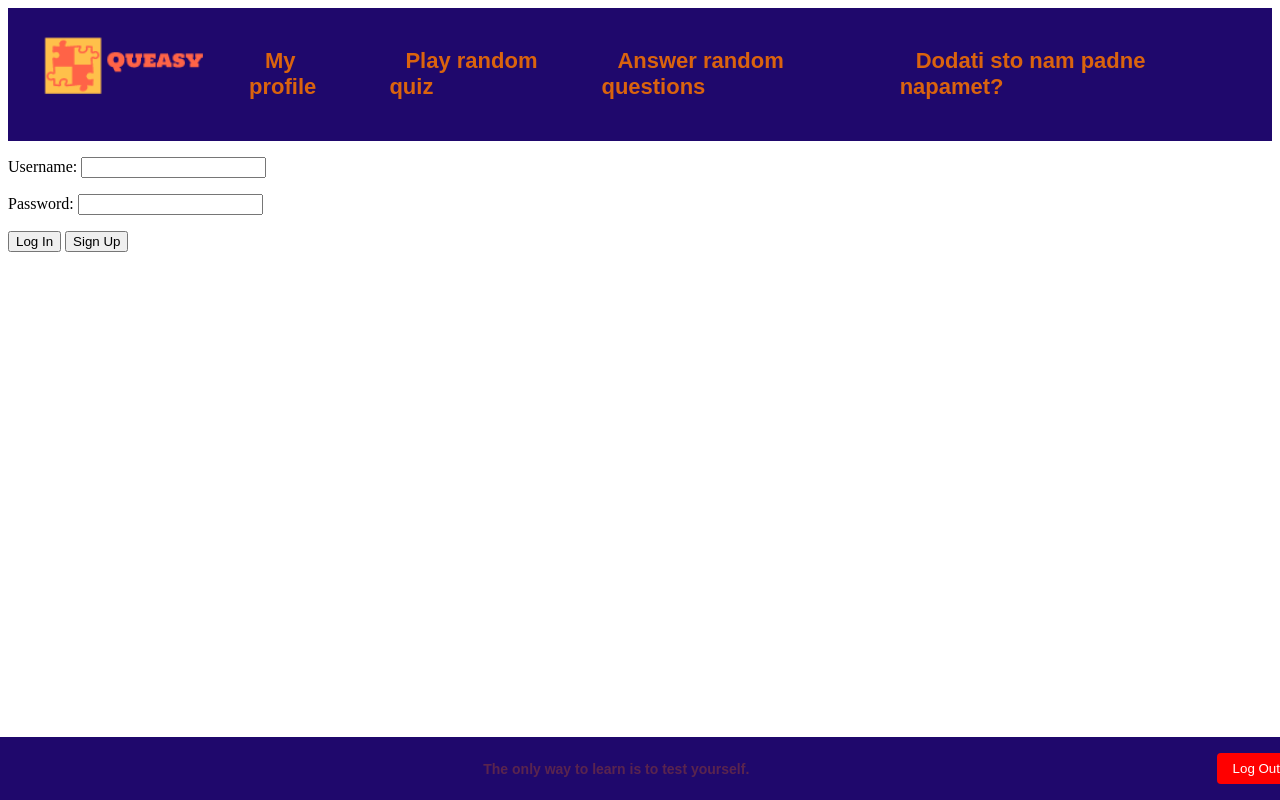
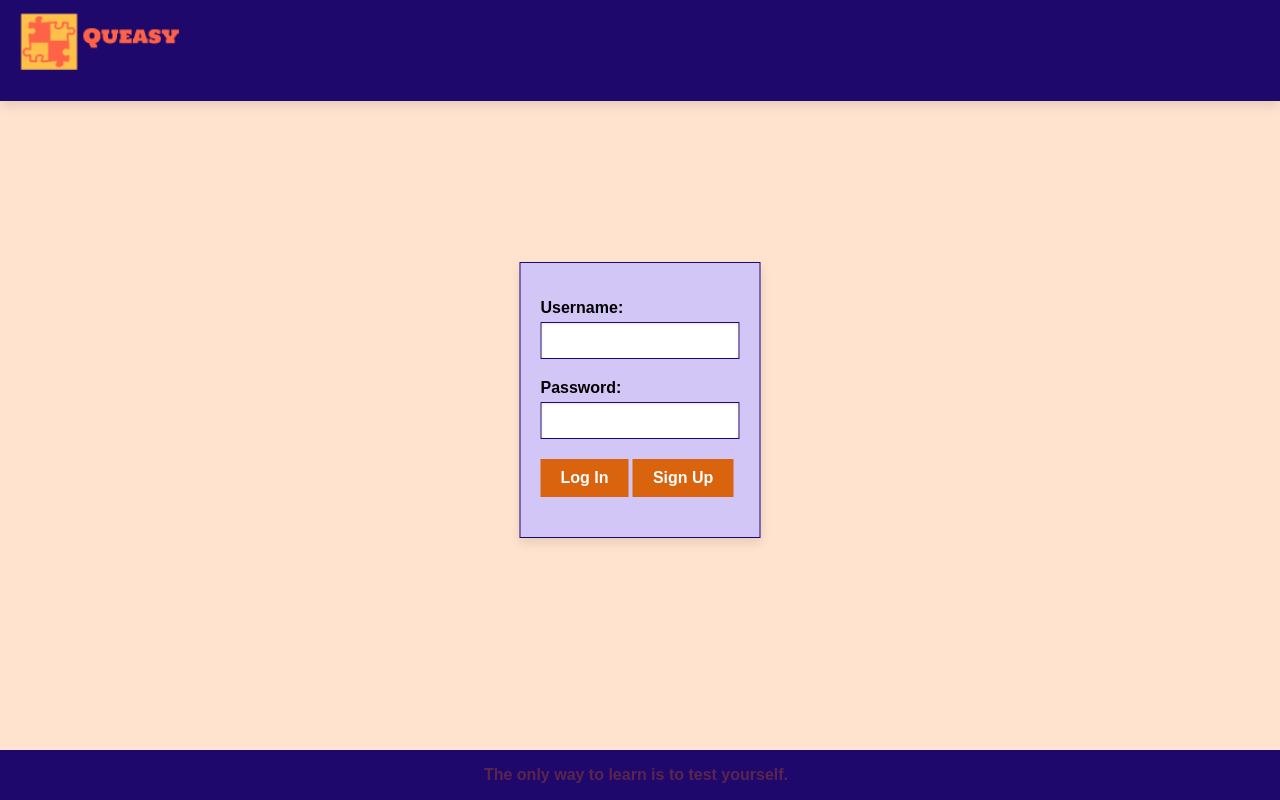
Before and after one commit to filip-kustura/queasy, a PHP site: page /index.php?rt=login in a window 1280 px wide. Run offline with PHP 8.4, Linux system fonts and the light colour scheme.

Commit message:
Implement logout feature; Add some CSS

```diff
--- a/controller/homeController.php
+++ b/controller/homeController.php
@@ -1,10 +1,10 @@
 <?php
-
-require_once __DIR__ . '/../model/session.class.php';
 
 class HomeController {
 	public function index() {
-		$ss = Session::getInstance();
+		session_start();
+		if (!isset($_SESSION['username']))
+			header('Location: index.php?rt=login'); // Korisnik nije ulogiran -- preusmjeri na podstranicu za login
 
 		require_once __DIR__ . '/../view/home_index.php';
 	}
--- a/controller/loginController.php
+++ b/controller/loginController.php
@@ -4,15 +4,17 @@ require_once __DIR__ . '/../model/loginservice.class.php';
 
 class LoginController {
 	public function index() {
-		// Dohvati session
-		$ss = Session::getInstance();
+		session_start();
 
 		if (isset($_SESSION['username'])) // Korisnik je ulogiran -- preusmjeri na homepage
 			header('Location: index.php?rt=home');
 
 		if (isset($_SESSION['warning'])) {
 			$warning = $_SESSION['warning'];
-			if ($warning !== '') $ss->destroy();
+			if ($warning !== '') {
+				session_unset();
+				session_destroy();
+			}
 		}
 
 		require_once __DIR__ . '/../view/login_index.php';
@@ -30,8 +32,8 @@ class LoginController {
 				else
 					header('Location: index.php?rt=login');
 			} else {
-				$ss = Session::getInstance();
-				$ss->warning = 'Please enter the login credentials.';
+				session_start();
+				$_SESSION['warning'] = 'Please enter the login credentials.';
 				header('Location: index.php?rt=login');
 			}
 		} else if (isset($_POST['sign-up'])) {
--- a/css/queasy.css
+++ b/css/queasy.css
@@ -1,20 +1,138 @@
+body {
+    font-family: Arial, sans-serif;
+    /*background-color: #d1c6f5;*/
+    background-color: #ffe3cf;
+    margin: 0;
+}
+
+body > :not(header, footer) {
+    padding: 20px;
+}
+
+header {
+    display: flex;
+    align-items: center;
+    /*justify-content: space-between;*/
+    background-color: #1f086c;
+    box-shadow: 0px 5px 10px rgba(0, 0, 0, 0.1);
+    /*padding: 16px;*/
+    margin-bottom: 20px;
+}
+
+.logo {
+    width: 225px;
+}
+
+nav {
+    list-style-type: none;
+    margin: 0;
+    padding: 0;
+    display: flex;
+}
+
+nav li {
+    margin-right: 16px;
+}
+
+nav li a {
+    text-decoration: none;
+    color: #da630e;
+    padding: 8px 16px;
+    font-size: 22px;
+    font-weight: bold;
+    font-family: "Arial", sans-serif;
+}
+
+nav li a:hover {
+    font-size: 22px;
+    background-color: #da630e;
+    color: #1f086c;
+    font-weight: bold;
+    font-family: "Arial", sans-serif;
+}
+
+nav li a.active {
+    background-color: #baa414;
+    color: #baa414;
+}
+
+.centered {
+    position: absolute;
+    top: 50%;
+    left: 50%;
+    transform: translate(-50%, -50%);
+}
+
+#warning {
+    position: absolute;
+    left: 50%;
+    transform: translate(-50%, -50%);
+    color: red
+}
+
+#login-form {
+    /*max-width: 400px;
+    margin: 0 auto;*/
+    padding: 20px;
+    box-shadow: 0px 5px 10px rgba(0, 0, 0, 0.1);
+    background-color: #d1c6f5;
+    border: 1px solid #1f086c
+}
+
+#login-form p {
+    margin-bottom: 20px;
+}
+
+#login-form label {
+    display: block;
+    margin-bottom: 5px;
+    font-weight: bold;
+}
+
+#login-form input[type="text"],
+#login-form input[type="password"] {
+    box-sizing: border-box;
+    width: 100%;
+    padding: 10px;
+    border: 1px solid #1f086c;
+    box-shadow: inset 0 1px 3px rgba(0, 0, 0, 0.1);
+}
+
+#login-form input[type="submit"] {
+    background: #da630e;
+    border: none;
+    color: white;
+    padding: 10px 20px;
+    cursor: pointer;
+    font-size: 1em;
+    font-weight: bold;
+}
+
+#login-form input[type="submit"]:hover {
+    background: #ba8014;
+}
+
 .footer {
     position: fixed;
     bottom: 0;
     left: 0;
     width: 100%;
     background-color: #1f086c;
-    padding: 16px;
+    padding-top: 16px;
+    padding-bottom: 16px;
+    padding-right: 8px;
     display: flex;
     align-items: center;
     justify-content: space-between;
     color: #da630e;
     font-family: Arial, sans-serif;
+    box-sizing: border-box;
 }
+
 
 .quote-container {
     flex-grow: 1;
-    font-size: 14px;
+    font-size: 16px;
     font-weight: bold;
     font-family: "Arial", sans-serif;
     text-align: center;
@@ -24,10 +142,10 @@
     justify-content: center;
 }
 
-.logout-button {
+#logout-button {
     background-color: red;
     color: #fff;
-    padding: 8px 16px;
+    padding: 1px 8px;
     border: none;
     border-radius: 4px;
     cursor: pointer;
@@ -44,52 +162,3 @@
         opacity: 1;
     }
 }
-
-.footer-container {
-    display: flex;
-    align-items: center;
-    justify-content: space-between;
-    background-color: #1f086c;
-    padding: 16px;
-}
-
-.logo {
-    width: 225px;
-}
-
-.menu {
-    list-style-type: none;
-    margin: 0;
-    padding: 0;
-    display: flex;
-}
-
-.menu li {
-    margin-right: 16px;
-}
-
-.menu li a {
-    text-decoration: none;
-    color: #da630e;
-    padding: 8px 16px;
-    font-size: 22px;
-    font-weight: bold;
-    font-family: "Arial", sans-serif;
-}
-
-.menu li a:hover {
-    font-size: 22px;
-    background-color: #da630e;
-    color: #1f086c;
-    font-weight: bold;
-    font-family: "Arial", sans-serif;
-}
-
-.menu li a.active {
-    background-color: #baa414;
-    color: #baa414;
-}
-
-#warning {
-    color: red
-}
--- a/model/loginservice.class.php
+++ b/model/loginservice.class.php
@@ -1,7 +1,6 @@
 <?php
 
 require_once __DIR__ . '/../app/database/db.class.php';
-require_once __DIR__ . '/session.class.php';
 
 class LoginService {
 	function handleLoginAttempt($username_input, $password_input) {
@@ -22,15 +21,14 @@ class LoginService {
 
 			$row = $statement->fetch();
 
-			// Započni session
-			$ss = Session::getInstance();
+			session_start();
 
 			if ($row === false) {
-				$ss->warning = 'Non-existent user.';
+				$_SESSION['warning'] = 'Non-existent user.';
 				return false; // Login unsuccessful
 			} else {
 				if ($username_input !== $row['username']) {
-					$ss->warning = 'Non-existent user.';
+					$_SESSION['warning'] = 'Non-existent user.';
 					return false; // Login unsuccessful
 				}
 
@@ -38,11 +36,11 @@ class LoginService {
 
 				if (password_verify($password_input, $hash)) {
 					// Spremi korisnikov ID i username u session
-					$ss->id = $row['id'];
-					$ss->username = $row['username'];
+					$_SESSION['id'] = $row['id'];
+					$_SESSION['username'] = $row['username'];
 					return true; // Login successful
 				} else {
-					$ss->warning = 'Invalid password.';
+					$_SESSION['warning'] = 'Invalid password.';
 					return false; // Login unsuccessful
 				}
 			}
--- a/model/session.class.php
+++ /dev/null
@@ -1,44 +0,0 @@
-<?php
-
-/*
-	Singleton klasa koja "omotava" $_SESSION -- pazi da se samo jednom pozove session_start.
-	Također, ima __get i __set koji čitaju i postavljaju vrijednosti u superglobalnu varijablu $_SESSION.
-
-	Dakle, pristup $_SESSION-u se radi ovako:
-		$ss = Session::getInstance();
-		$ss->nesto = 8; // kao da smo napisali $_SESSION['nesto'] = 8.
-*/
-
-class Session
-{
-	private static $instance = null;
-
-	private function __construct() { }
-	private function __clone() { }
-
-	public static function getInstance()
-	{
-		if( Session::$instance === null )
-	    {
-	    	session_start();
-	    	Session::$instance = new Session;
-	    }
-		return Session::$instance;
-	}
-
-	public function destroy() { session_unset(); session_destroy(); Session::$instance = null; }
-
-	// Podatke dohvaćamo i spremamo u $_SESSION['var'] preko Session::getInstance()->var
-	// Pazi: vraćamo referencu (&).
-	public function &__get( $prop )
-	{
-		if( isset( $_SESSION[ $prop ] ) )
-			return $_SESSION[ $prop ];
-
-		throw new Exception( 'Property ' . $prop . ' non-existent.' );
-	}
-
-	public function __set( $prop, $val ) { $_SESSION[ $prop ] = $val; }
-}
-
-?>
--- a/view/_footer.php
+++ b/view/_footer.php
@@ -1,10 +1,9 @@
-<footer class="footer">
-            <div class="quote-container">
-                <span id="quote-text">"Quizzes are not about being right or wrong; they're about learning and growth."</span>
-            </div>
-            <button class="logout-button">Log Out</button>
-        </footer>
-
+    <footer class="footer">
+        <div class="quote-container">
+            <span id="quote-text">"Quizzes are not about being right or wrong; they're about learning and growth."</span>
+        </div>
+        <?php if (isset($_SESSION['id'])) echo '<form action="index.php?rt=index" method="post"><input type="submit" value="Log Out" name="logout" id="logout-button">'?>
+    </footer>
 
     <script>
         var quotes = [
--- a/view/_header.php
+++ b/view/_header.php
@@ -7,14 +7,19 @@
     <link rel="stylesheet" href="css/queasy.css">
 </head>
 <body>
-    <div class="footer-container">
+    <header>
         <div>
             <img src="imgs/queasylogo.png" alt="Queasy Logo" class="logo">
         </div>
-        <ul class="menu">
+        <?php
+            if (isset($_SESSION['id']))
+                echo '
+        <nav>
             <li><a href="../controller/MyProfileController.php">My profile</a></li>
             <li><a href="../controller/RandomQuizController.php">Play random quiz</a></li>
             <li><a href="../controller/RandomQsController.php">Answer random questions</a></li>
             <li><a href="../controller/WhateverController.php">Dodati sto nam padne napamet?</a></li>
-        </ul>
-    </div>
+    	</nav>
+        ';
+        ?>
+    </header>
--- a/view/home_index.php
+++ b/view/home_index.php
@@ -1,5 +1,5 @@
 <?php require_once __DIR__ . '/_header.php'; ?>
 
-Welcome, <?php echo $ss->username; ?>.
+<span>Welcome, <?php echo $_SESSION['username']; ?>.</span>
 
 <?php require_once __DIR__ . '/_footer.php'; ?>
--- a/view/login_index.php
+++ b/view/login_index.php
@@ -1,6 +1,8 @@
 <?php require_once __DIR__ . '/_header.php'; ?>
 
-<form action="index.php?rt=login/handleAction" method="post">
+<?php require_once __DIR__ . '/warning.php'; ?>
+
+<form action="index.php?rt=login/handleAction" method="post" id="login-form" class="centered">
     <p>
         <label for="username-input">Username:</label>
         <input type="text" name="username" id="username-input">
@@ -10,11 +12,9 @@
         <input type="password" name="password" id="password-input">
     </p>
     <p>
-        <input type="submit" value="Log In" name="login">
+        <input type="submit" value="Log In" name="login" id="login-button">
         <input type="submit" value="Sign Up" name="sign-up">
     </p>
 </form>
 
-<?php require_once __DIR__ . '/warning.php'; ?>
-
 <?php require_once __DIR__ . '/_footer.php'; ?>
```
Also changed, not shown: controller/indexController.php (+7 -2 lines).
